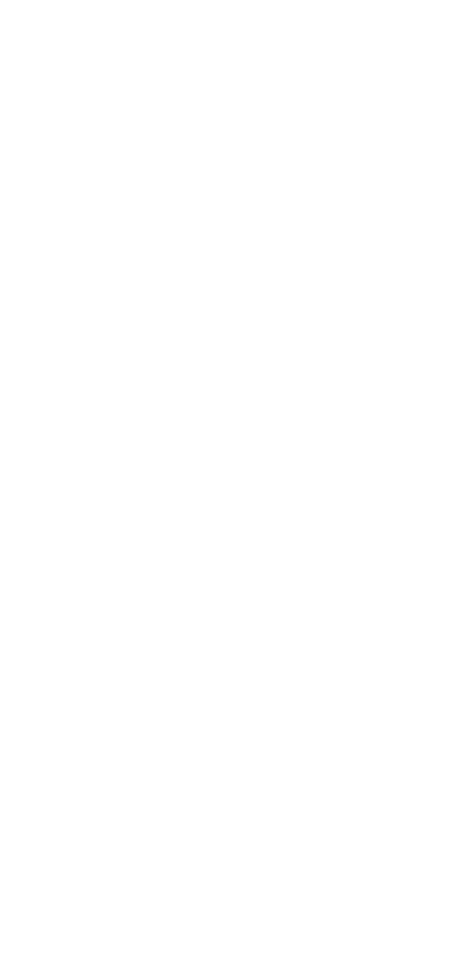
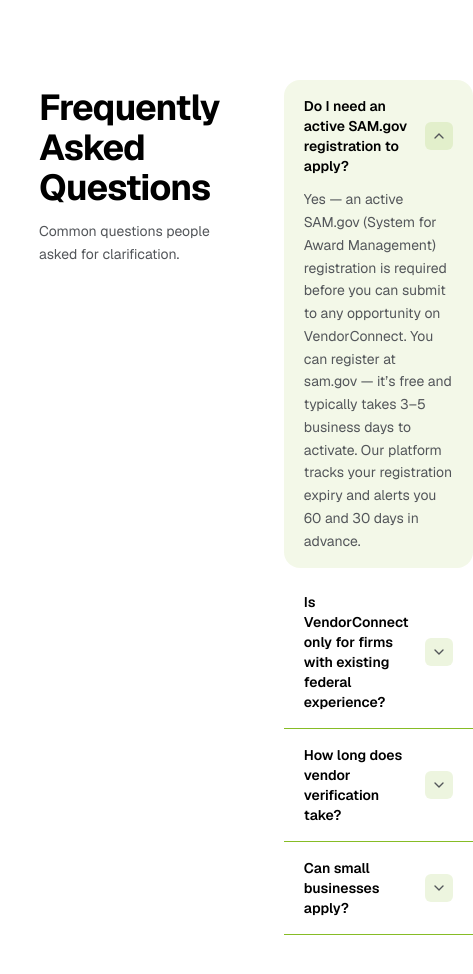
Before and after one commit to Mr-Michael-dev/deloitte-gps, a Next.js app: page / in a window 390 px wide. Shown: the part 4700-5674 px from the top of the page, 473 px wide, since content can reach past the window. Before the commit the page ends 4716 px from the top, so only its background shows below. Built offline with nearby package versions, Linux system fonts and the light colour scheme.

Commit message:
feat: add FaqSection component and update header navigation

```diff
--- a/src/app/page.tsx
+++ b/src/app/page.tsx
@@ -1,6 +1,7 @@
 import Hero from "@/components/Hero"
 import CoreServices from "@/components/CoreServices"
 import HowItWorks from "@/components/HowItWorks"
+import FaqSection from "@/components/FaqSection"
 
 export default function Home() {
   return (
@@ -8,15 +9,7 @@
       <Hero />
       <CoreServices />
       <HowItWorks />
-      {/* <section id="business-program" className="h-screen flex items-center justify-center">
-        <p className="text-deloitte-mid-gray">Business Program section</p>
-      </section>
-      <section id="vendor-code-of-conduct" className="h-screen flex items-center justify-center bg-deloitte-off-white">
-        <p className="text-deloitte-mid-gray">Vendor Code of Conduct section</p>
-      </section>
-      <section id="our-team" className="h-screen flex items-center justify-center bg-deloitte-off-white">
-        <p className="text-deloitte-mid-gray">Our Team section</p>
-      </section> */}
+      <FaqSection />
     </main>
   );
 }
--- /dev/null
+++ b/src/components/FaqSection.tsx
@@ -0,0 +1,139 @@
+'use client';
+
+import { useId, useState } from 'react';
+import { ChevronDown } from 'lucide-react';
+
+export type FaqItem = {
+  question: string;
+  answer: string;
+};
+
+type FaqSectionProps = {
+  items?: FaqItem[];
+  title?: string;
+  subtitle?: string;
+  allowMultiple?: boolean;
+  defaultOpenIndex?: number | null;
+};
+
+const DEFAULT_FAQS: FaqItem[] = [
+  {
+    question: 'Do I need an active SAM.gov registration to apply?',
+    answer:
+      'Yes — an active SAM.gov (System for Award Management) registration is required before you can submit to any opportunity on VendorConnect. You can register at sam.gov — it’s free and typically takes 3–5 business days to activate. Our platform tracks your registration expiry and alerts you 60 and 30 days in advance.',
+  },
+  {
+    question: 'Is VendorConnect only for firms with existing federal experience?',
+    answer:
+      'No. First-time federal vendors are welcome. We surface opportunities suited to your size and past-performance level, and flag set-asides you qualify for so you’re not competing against incumbents on day one.',
+  },
+  {
+    question: 'How long does vendor verification take?',
+    answer:
+      'Most verifications complete within 1–2 business days once your SAM.gov record and business documents are submitted. Incomplete records are the most common cause of delay, so we validate your details before you submit.',
+  },
+  {
+    question: 'Can small businesses apply?',
+    answer:
+      'Absolutely. A large share of opportunities are reserved as small-business set-asides, including 8(a), HUBZone, WOSB, and SDVOSB categories. We match your certifications to eligible opportunities automatically.',
+  },
+];
+
+export default function FaqSection({
+  items = DEFAULT_FAQS,
+  title = 'Frequently\nAsked Questions',
+  subtitle = 'Common questions people asked for clarification.',
+  allowMultiple = false,
+  defaultOpenIndex = 0,
+}: FaqSectionProps) {
+  const [open, setOpen] = useState<Set<number>>(
+    () => new Set(defaultOpenIndex === null ? [] : [defaultOpenIndex]),
+  );
+  const baseId = useId();
+
+  const toggle = (index: number) => {
+    setOpen((prev) => {
+      const next = new Set(allowMultiple ? prev : []);
+      if (prev.has(index)) {
+        next.delete(index);
+      } else {
+        next.add(index);
+      }
+      return next;
+    });
+  };
+
+  return (
+    <section id="faq" className="bg-deloitte-white py-16 sm:py-20">
+      <div className="mx-auto w-4/5 grid grid-cols-[1fr_1.7fr] gap-16">
+
+        {/* Left column — title block */}
+        <div className="pt-2">
+          <h2 className="whitespace-pre-line text-4xl font-bold tracking-tight text-deloitte-black md:text-5xl">
+            {title}
+          </h2>
+          <p className="mt-3 text-sm leading-relaxed text-deloitte-dark-gray">{subtitle}</p>
+        </div>
+
+        {/* Right column — accordion */}
+        <div className="flex flex-col">
+          {items.map((item, index) => {
+            const isOpen = open.has(index);
+            const headingId = `${baseId}-faq-${index}-trigger`;
+            const panelId = `${baseId}-faq-${index}-panel`;
+
+            return (
+              <div
+                key={index}
+                className={[
+                  'transition-colors duration-200',
+                  isOpen
+                    ? 'rounded-2xl bg-deloitte-green/10 px-5 py-4 mb-2'
+                    : 'border-b border-deloitte-green px-5 py-4',
+                ].join(' ')}
+              >
+                <h3>
+                  <button
+                    id={headingId}
+                    type="button"
+                    aria-expanded={isOpen}
+                    aria-controls={panelId}
+                    onClick={() => toggle(index)}
+                    className="flex w-full items-center justify-between gap-4 text-left"
+                  >
+                    <span className="text-sm font-semibold text-deloitte-black sm:text-base">
+                      {item.question}
+                    </span>
+                    <span className="flex h-7 w-7 shrink-0 items-center justify-center rounded-md bg-deloitte-green/15">
+                      <ChevronDown
+                        aria-hidden="true"
+                        className={[
+                          'h-4 w-4 text-deloitte-dark-gray transition-transform duration-300 motion-reduce:transition-none',
+                          isOpen ? 'rotate-180' : '',
+                        ].join(' ')}
+                      />
+                    </span>
+                  </button>
+                </h3>
+
+                <div
+                  id={panelId}
+                  role="region"
+                  aria-labelledby={headingId}
+                  className="grid transition-[grid-template-rows] duration-300 ease-out motion-reduce:transition-none"
+                  style={{ gridTemplateRows: isOpen ? '1fr' : '0fr' }}
+                >
+                  <div className="overflow-hidden">
+                    <p className="pt-3 text-sm leading-relaxed text-deloitte-dark-gray">
+                      {item.answer}
+                    </p>
+                  </div>
+                </div>
+              </div>
+            );
+          })}
+        </div>
+      </div>
+    </section>
+  );
+}
--- a/src/components/Header.tsx
+++ b/src/components/Header.tsx
@@ -5,8 +5,8 @@
 
 const vendorGuideItems = [
   { label: "Core Services", href: "#core-services" },
-  { label: "Vendor Code of Conduct", href: "#vendor-code-of-conduct" },
   { label: "How It Works", href: "#how-it-works" },
+  { label: "FAQ", href: "#faq" },
 ]
 
 // Base classes shared by every nav link
```
